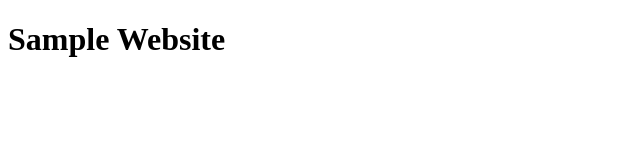
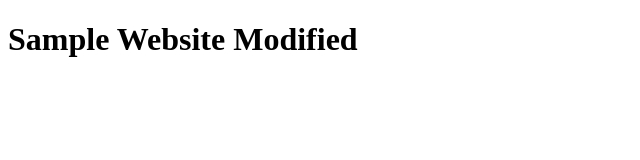
Before and after one commit to narendiran29/git, a plain HTML site: page index.html in a window 1280 px wide. Shown: the whole page, without its empty margins (0-640 px from the left). Drawn offline with Linux system fonts and the light colour scheme.

Commit message:
modified H1

```diff
--- a/index.html
+++ b/index.html
@@ -7,6 +7,6 @@
 
 </head>
 <body>
-    <h1>Sample Website</h1>
+    <h1>Sample Website Modified</h1>
 </body>
 </html>
```
